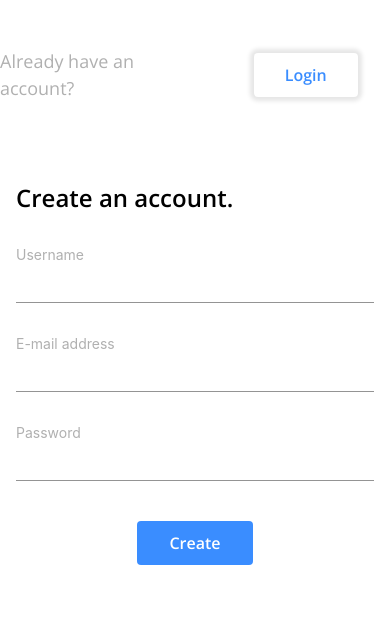
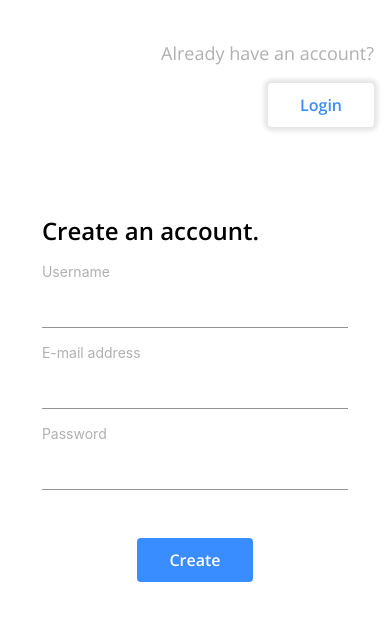
Before and after one commit to timmy471/messenger-app, a React (Create React App) app in the folder client/: page / in a window 390 px wide. Shown: the top 620 px of the page. Built offline with nearby package versions, Linux system fonts and the light colour scheme; no server answers.

Commit message:
corrected spacing to fit MUI

```diff
--- a/client/src/Pages/Login.js
+++ b/client/src/Pages/Login.js
@@ -1,11 +1,11 @@
 import React from "react";
 import { connect } from "react-redux";
 import {
-  Box,
   Typography,
   FormControl,
   TextField,
   Container,
+  Grid,
 } from "@material-ui/core";
 import AuthLayout from "../components/AuthLayout";
 import Button from "../components/Button";
@@ -32,11 +32,14 @@ const Login = (props) => {
     >
       <Container>
         <form onSubmit={handleLogin}>
-          <Box align="center" className={classes.formContent}>
+          <Grid container spacing={2} className={classes.formContent}>
+            <Grid item xs={12}>
               <Typography variant="h5" className={classes.text} align="left">
                 Welcome Back!
               </Typography>
+            </Grid>
 
+            <Grid item xs={12}>
               <FormControl
                 margin="normal"
                 required
@@ -45,8 +48,15 @@ const Login = (props) => {
                 <label htmlFor="E-mail address" className={classes.label}>
                   Email
                 </label>
-              <TextField aria-label="email address" name="email" type="email" />
+                <TextField
+                  aria-label="email address"
+                  name="email"
+                  type="email"
+                />
               </FormControl>
+            </Grid>
+
+            <Grid item xs={12}>
               <FormControl
                 margin="normal"
                 required
@@ -68,12 +78,20 @@ const Login = (props) => {
                   }}
                 />
               </FormControl>
-            <Box marginTop={7}>
+            </Grid>
+
+            <Grid
+              item
+              xs={12}
+              mt-4
+              align="center"
+              className={classes.ctaButton}
+            >
               <Button type="submit" colorVariant="primary">
                 Login
               </Button>
-            </Box>
-          </Box>
+            </Grid>
+          </Grid>
         </form>
       </Container>
     </AuthLayout>
@@ -88,4 +106,5 @@ const mapDispatchToProps = (dispatch) => {
   };
 };
 
-export default connect(mapDispatchToProps)(Login);
+// export default connect(mapDispatchToProps)(Login);
+export default connect(null, mapDispatchToProps)(Login)
--- a/client/src/Pages/Signup.js
+++ b/client/src/Pages/Signup.js
@@ -1,7 +1,7 @@
 import React from "react";
 import { connect } from "react-redux";
 import {
-  Box,
+  Grid,
   Typography,
   FormControl,
   TextField,
@@ -33,17 +33,23 @@ const Login = (props) => {
     >
       <Container>
         <form onSubmit={handleRegister}>
-          <Box align="center" className={classes.formContent}>
+          <Grid container spacing={2} className={classes.formContent}>
+            <Grid item xs={12}>
               <Typography variant="h5" className={classes.text} align="left">
                 Create an account.
               </Typography>
+            </Grid>
 
+            <Grid item xs={12}>
               <FormControl className={classes.formControl}>
                 <label htmlFor="username" className={classes.label}>
                   Username
                 </label>
                 <TextField aria-label="username" name="username" type="text" />
               </FormControl>
+            </Grid>
+
+            <Grid item xs={12}>
               <FormControl className={classes.formControl}>
                 <label htmlFor="email" className={classes.label}>
                   E-mail address
@@ -54,6 +60,9 @@ const Login = (props) => {
                   name="email"
                 />
               </FormControl>
+            </Grid>
+
+            <Grid item xs={12}>
               <FormControl className={classes.formControl}>
                 <label htmlFor="password" className={classes.label}>
                   Password
@@ -65,12 +74,20 @@ const Login = (props) => {
                   name="password"
                 />
               </FormControl>
-            <Box marginTop={5}>
+            </Grid>
+
+            <Grid
+              item
+              xs={12}
+              mt-4
+              align="center"
+              className={classes.ctaButton}
+            >
               <Button type="submit" colorVariant="primary">
                 Create
               </Button>
-            </Box>
-          </Box>
+            </Grid>
+          </Grid>
         </form>
       </Container>
     </AuthLayout>
@@ -85,4 +102,4 @@ const mapDispatchToProps = (dispatch) => {
   };
 };
 
-export default connect(mapDispatchToProps)(Login);
+export default connect(null, mapDispatchToProps)(Login)
--- a/client/src/assets/styles/auth.js
+++ b/client/src/assets/styles/auth.js
@@ -2,12 +2,9 @@ import { makeStyles } from "@material-ui/core/styles";
 
 const useStyles = makeStyles((theme) => ({
   formContent: {
-    display: "flex",
-    flexDirection: "column",
     width: "70%",
-    margin: "0 auto",
+    margin: theme.spacing(0, "auto"),
   },
-
   text: {
     fontWeight: "bold",
   },
@@ -16,23 +13,20 @@ const useStyles = makeStyles((theme) => ({
     fontWeight: "bold",
   },
   formControl: {
-    marginTop: "2rem",
+    width: "100%",
   },
   label: {
     color: theme.palette.secondary.main,
     fontSize: 14,
     textAlign: "left",
-    marginBottom: "0.5rem",
+    marginBottom: theme.spacing(2),
+  },
+  ctaButton: {
+    marginTop: theme.spacing(4)
   },
   [theme.breakpoints.down("sm")]: {
-    header: {
-      margin: "3rem 0 5rem",
-      flexDirection: "column",
-      gap: "1rem",
-      alignItems: "flex-end",
-    },
     formContent: {
-      width: "100%",
+      width: "90%",
     },
   },
 }));
--- a/client/src/components/AuthLayout.js
+++ b/client/src/components/AuthLayout.js
@@ -37,7 +37,7 @@ const useStyles = makeStyles((theme) => ({
     width: "70%",
   },
   header: {
-    margin: "3rem 2rem 5rem 0",
+    margin: theme.spacing(6, 4, 10, 0),
     display: "flex",
     justifyContent: "flex-end",
     gap: "3rem",
@@ -48,18 +48,29 @@ const useStyles = makeStyles((theme) => ({
     color: theme.palette.secondary.main,
     fontSize: 18,
   },
+
+  [theme.breakpoints.down("sm")]: {
+    header: {
+      margin: theme.spacing(5, 2, 10, 0),
+      flexDirection: "column",
+      gap: "1rem",
+      alignItems: "flex-end",
+    },
+    formContent: {
+      width: "100%",
+    },
+  },
 }));
 
 const AuthLayout = (props) => {
   const classes = useStyles();
 
-  const { suggestionText, alternativeRoute, routeActionText, user } = props
+  const { suggestionText, alternativeRoute, routeActionText, user } = props;
   const history = useHistory();
 
   if (user.id) {
     return <Redirect to="/home" />;
   }
-
 
   return (
     <Grid container className={classes.root}>
@@ -77,7 +88,7 @@ const AuthLayout = (props) => {
       </Grid>
 
       <Grid item xs={12} sm={7}>
-      <Box className={classes.header}>
+        <Box className={classes.header}>
           <Typography className={classes.suggestionText}>
             {suggestionText}
           </Typography>
```
Lines whose indentation alone changed are shown as unchanged.
